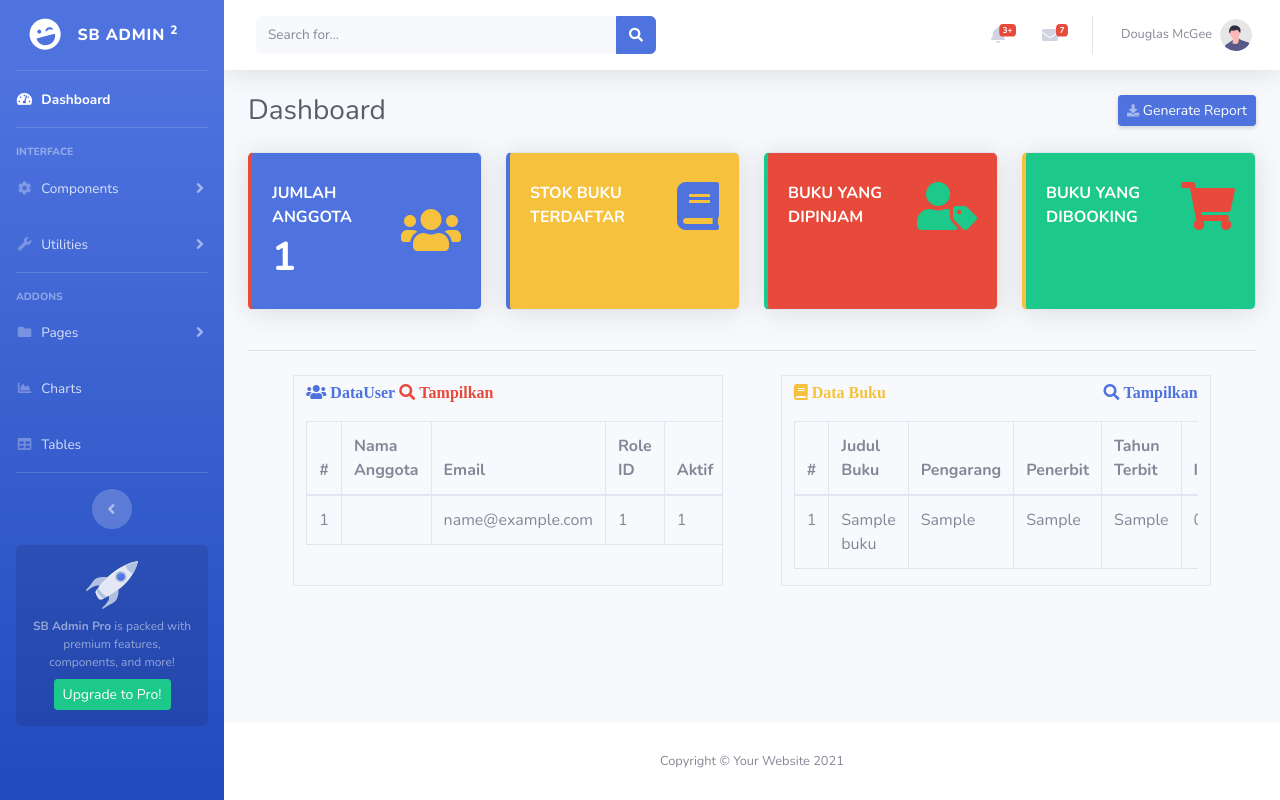
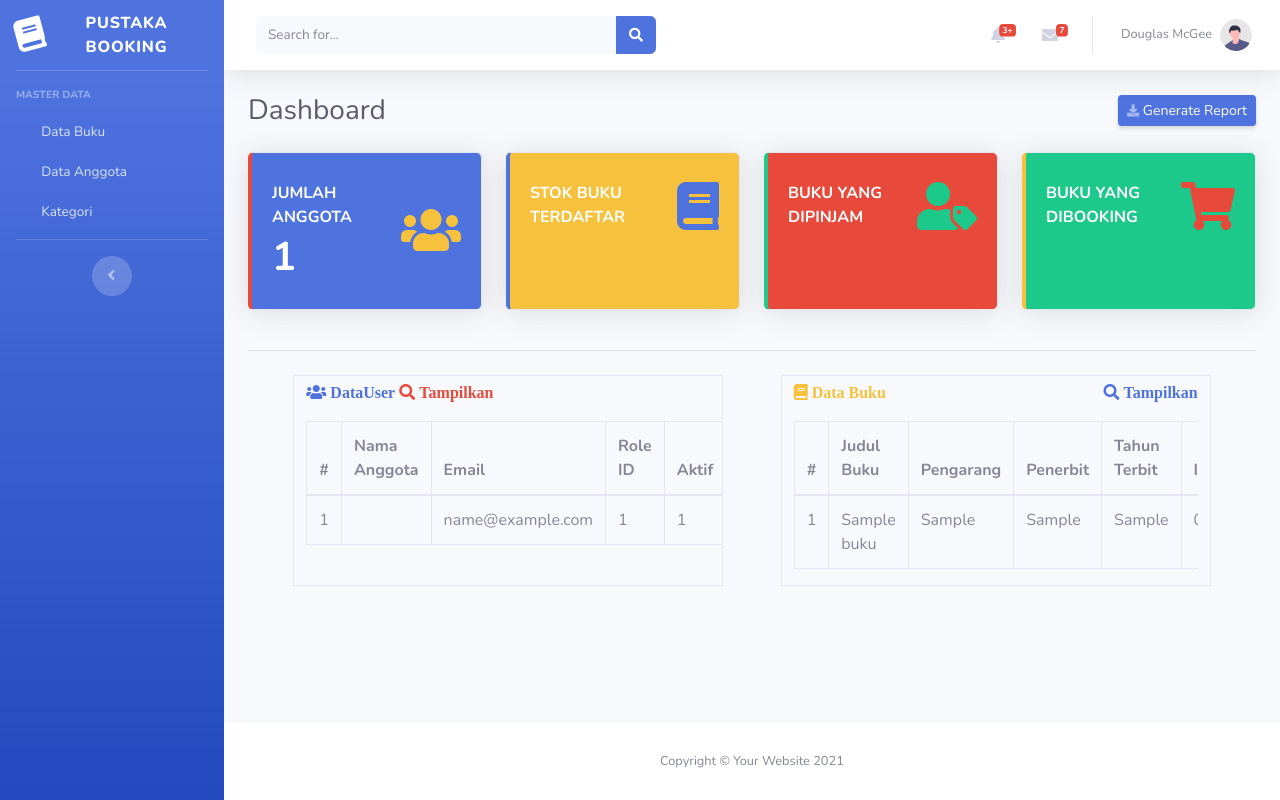
Before and after one commit to atemmyxx/WP2_Ahmad-Temmy-Rietoni, a CodeIgniter app: page /pustaka-booking/index.php/admin/index in a window 1280 px wide. Run offline with CodeIgniter, Linux system fonts and the light colour scheme; tables that the repository leaves empty or names only in its code hold one stand-in row (values such as "Sample post"); data that the repository does not hold is empty.

Commit message:
modifikasi file pustaka-bboking

```diff
--- a/application/config/autoload.php
+++ b/application/config/autoload.php
@@ -58,7 +58,7 @@ $autoload['packages'] = array();
 |
 |	$autoload['libraries'] = array('user_agent' => 'ua');
 */
-$autoload['libraries'] = array('form_validation', 'session', 'database');
+$autoload['libraries'] = array ('form_validation', 'session', 'database');
 
 /*
 | -------------------------------------------------------------------
--- a/application/views/templates/sidebar.php
+++ b/application/views/templates/sidebar.php
@@ -1,120 +1,49 @@
 <!-- Sidebar -->
 <ul class="navbar-nav bg-gradient-primary sidebar sidebar-dark accordion" id="accordionSidebar">
-
     <!-- Sidebar - Brand -->
-            <a class="sidebar-brand d-flex align-items-center justify-content-center" href="index.html">
+    <a class="sidebar-brand d-flex align-items-center
+justify-content-center" href="index.html">
         <div class="sidebar-brand-icon rotate-n-15">
-                    <i class="fas fa-laugh-wink"></i>
+            <i class="fas fa-book"></i>
         </div>
-                <div class="sidebar-brand-text mx-3">SB Admin <sup>2</sup></div>
+        <div class="sidebar-brand-text mx-3">Pustaka
+            Booking</div>
     </a>
-
-            <!-- Divider -->
-            <hr class="sidebar-divider my-0">
-
-            <!-- Nav Item - Dashboard -->
-            <li class="nav-item active">
-                <a class="nav-link" href="index.html">
-                    <i class="fas fa-fw fa-tachometer-alt"></i>
-                    <span>Dashboard</span></a>
-            </li>
-
     <!-- Divider -->
     <hr class="sidebar-divider">
 
-            <!-- Heading -->
-            <div class="sidebar-heading">
-                Interface
-            </div>
-
-            <!-- Nav Item - Pages Collapse Menu -->
-            <li class="nav-item">
-                <a class="nav-link collapsed" href="#" data-toggle="collapse" data-target="#collapseTwo" aria-expanded="true" aria-controls="collapseTwo">
-                    <i class="fas fa-fw fa-cog"></i>
-                    <span>Components</span>
-                </a>
-                <div id="collapseTwo" class="collapse" aria-labelledby="headingTwo" data-parent="#accordionSidebar">
-                    <div class="bg-white py-2 collapse-inner rounded">
-                        <h6 class="collapse-header">Custom Components:</h6>
-                        <a class="collapse-item" href="buttons.html">Buttons</a>
-                        <a class="collapse-item" href="cards.html">Cards</a>
-                    </div>
-                </div>
-            </li>
-
-            <!-- Nav Item - Utilities Collapse Menu -->
-            <li class="nav-item">
-                <a class="nav-link collapsed" href="#" data-toggle="collapse" data-target="#collapseUtilities" aria-expanded="true" aria-controls="collapseUtilities">
-                    <i class="fas fa-fw fa-wrench"></i>
-                    <span>Utilities</span>
-                </a>
-                <div id="collapseUtilities" class="collapse" aria-labelledby="headingUtilities" data-parent="#accordionSidebar">
-                    <div class="bg-white py-2 collapse-inner rounded">
-                        <h6 class="collapse-header">Custom Utilities:</h6>
-                        <a class="collapse-item" href="utilities-color.html">Colors</a>
-                        <a class="collapse-item" href="utilities-border.html">Borders</a>
-                        <a class="collapse-item" href="utilities-animation.html">Animations</a>
-                        <a class="collapse-item" href="utilities-other.html">Other</a>
-                    </div>
-                </div>
-            </li>
-
-            <!-- Divider -->
-            <hr class="sidebar-divider">
+    <!-- Looping Menu-->
 
     <!-- Heading -->
     <div class="sidebar-heading">
-                Addons
+        Master Data
     </div>
-
-            <!-- Nav Item - Pages Collapse Menu -->
+    <!-- Nav Item - Dashboard -->
+    <li class="nav-item active">
+        <!-- Nav Item - Dashboard -->
     <li class="nav-item">
-                <a class="nav-link collapsed" href="#" data-toggle="collapse" data-target="#collapsePages" aria-expanded="true" aria-controls="collapsePages">
-                    <i class="fas fa-fw fa-folder"></i>
-                    <span>Pages</span>
-                </a>
-                <div id="collapsePages" class="collapse" aria-labelledby="headingPages" data-parent="#accordionSidebar">
-                    <div class="bg-white py-2 collapse-inner rounded">
-                        <h6 class="collapse-header">Login Screens:</h6>
-                        <a class="collapse-item" href="login.html">Login</a>
-                        <a class="collapse-item" href="register.html">Register</a>
-                        <a class="collapse-item" href="forgot-password.html">Forgot Password</a>
-                        <div class="collapse-divider"></div>
-                        <h6 class="collapse-header">Other Pages:</h6>
-                        <a class="collapse-item" href="404.html">404 Page</a>
-                        <a class="collapse-item" href="blank.html">Blank Page</a>
-                    </div>
-                </div>
+        <a class="nav-link pb-0" href="<?=
+                                        base_url('buku'); ?>">
+            <i class="fa fa-fw fa book"></i>
+            <span>Data Buku</span></a>
     </li>
-
-            <!-- Nav Item - Charts -->
     <li class="nav-item">
-                <a class="nav-link" href="charts.html">
-                    <i class="fas fa-fw fa-chart-area"></i>
-                    <span>Charts</span></a>
+        <a class="nav-link pb-0" href="<?=
+                                        base_url('user/anggota'); ?>">
+            <i class="fa fa-fw fa book"></i>
+            <span>Data Anggota</span></a>
     </li>
-
-            <!-- Nav Item - Tables -->
     <li class="nav-item">
-                <a class="nav-link" href="tables.html">
-                    <i class="fas fa-fw fa-table"></i>
-                    <span>Tables</span></a>
+        <a class="nav-link pb-0" href="<?=
+                                        base_url('buku/kategori'); ?>">
+            <i class="fa fa-fw fa book"></i>
+            <span>Kategori</span></a>
     </li>
-
     <!-- Divider -->
-            <hr class="sidebar-divider d-none d-md-block">
-
+    <hr class="sidebar-divider mt-3">
     <!-- Sidebar Toggler (Sidebar) -->
     <div class="text-center d-none d-md-inline">
         <button class="rounded-circle border-0" id="sidebarToggle"></button>
     </div>
-
-            <!-- Sidebar Message -->
-            <div class="sidebar-card d-none d-lg-flex">
-                <img class="sidebar-card-illustration mb-2" src="img/undraw_rocket.svg" alt="...">
-                <p class="text-center mb-2"><strong>SB Admin Pro</strong> is packed with premium features, components, and more!</p>
-                <a class="btn btn-success btn-sm" href="https://startbootstrap.com/theme/sb-admin-pro">Upgrade to Pro!</a>
-            </div>
-
 </ul>
-        <!-- End of Sidebar -->
+<!-- End of Sidebar -- >
```
Also changed, not shown: application/controllers/Buku.php (+34 -1 lines). Lines whose indentation alone changed are shown as unchanged.
